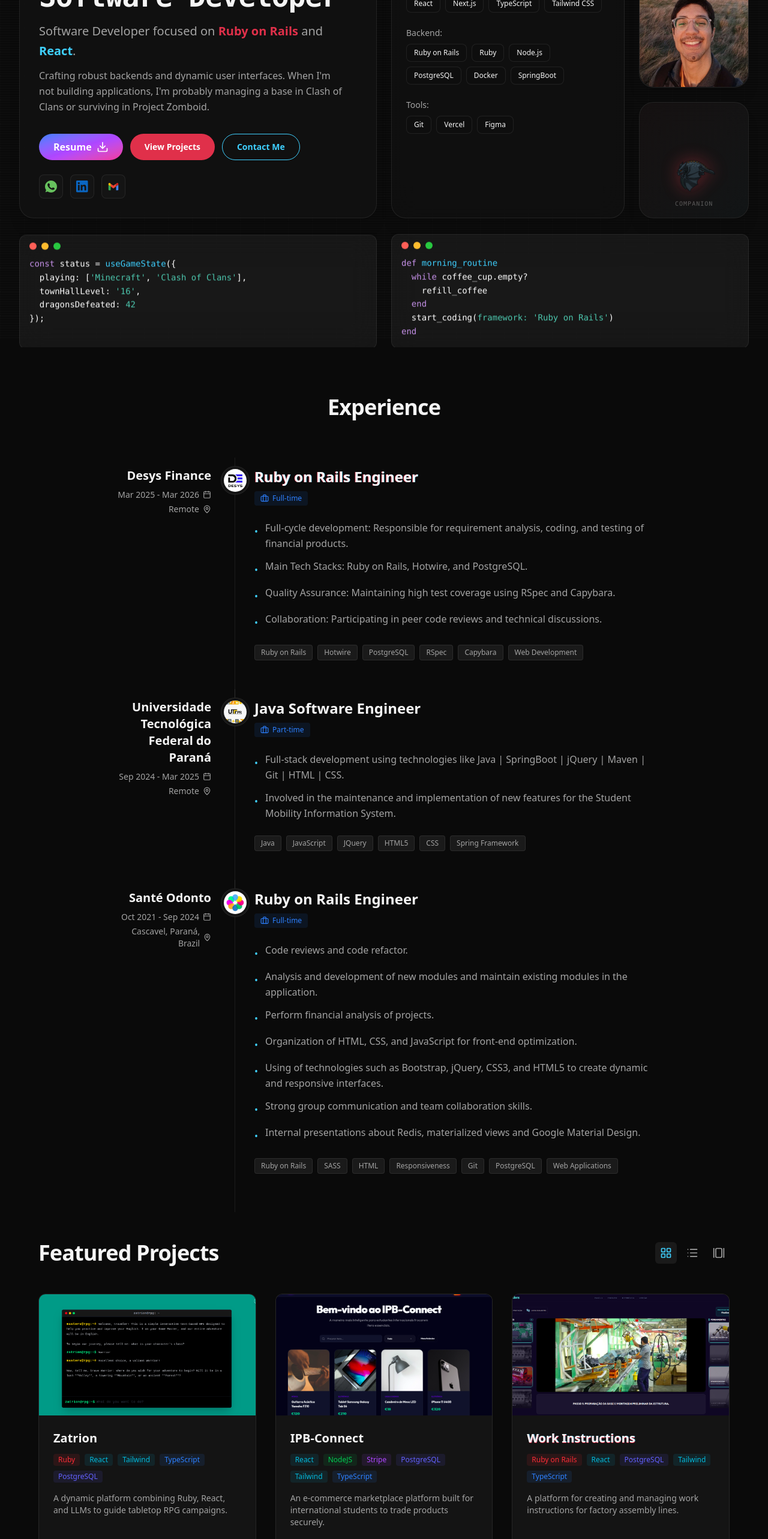
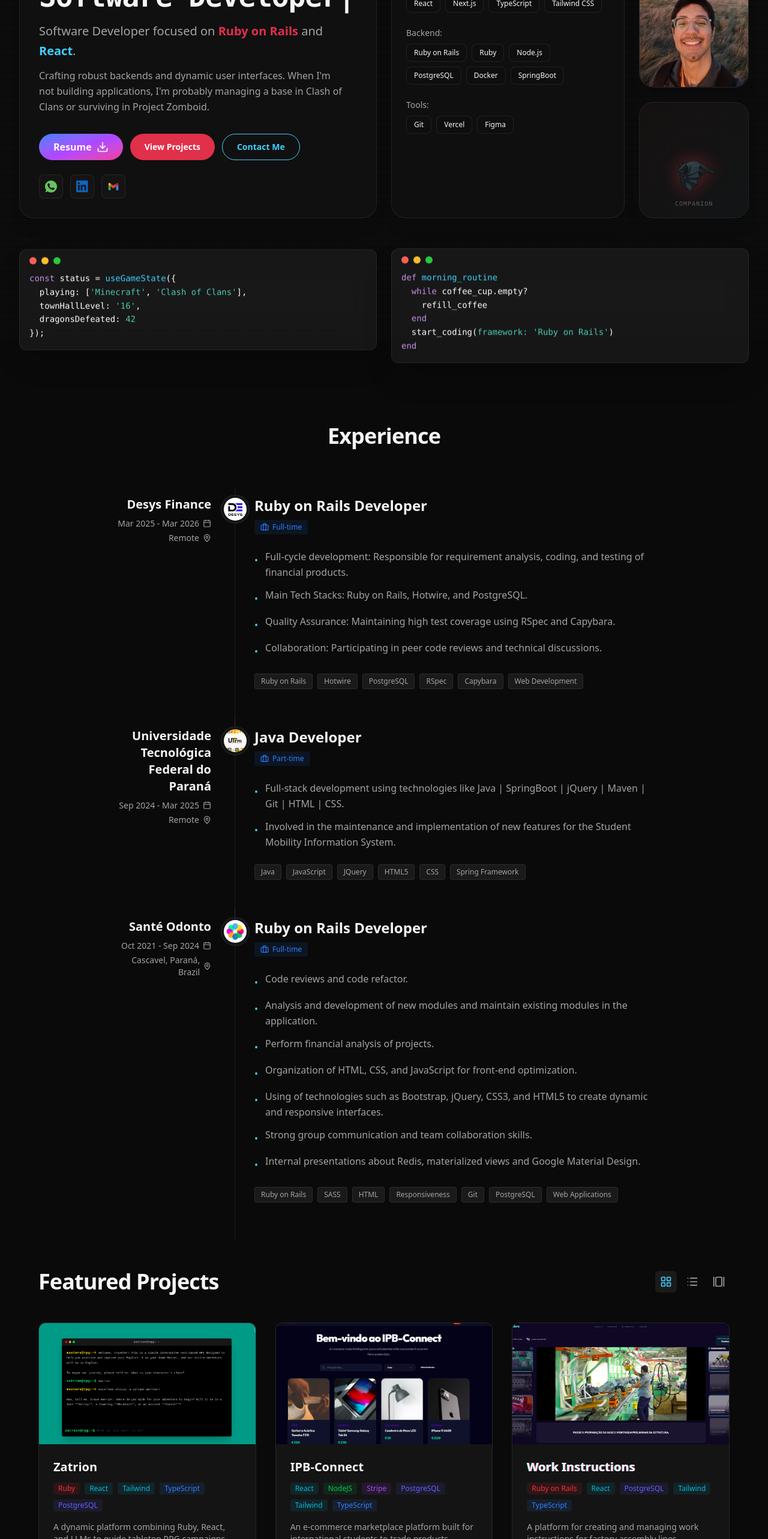
Before and after one commit to horus018/Portfolio, a Next.js app: page / in a window 1280 px wide. Shown: the part 234-2800 px from the top of the page at 60% size. Built offline with nearby package versions, Linux system fonts and the light colour scheme.

Commit message:
style: remove intro animation and refine card designs
Removed the CoC intro animation and simplified the presentation of links inside project and training cards. Also includes minor content updates.

```diff
--- a/src/app/page.tsx
+++ b/src/app/page.tsx
@@ -5,7 +5,6 @@ import { Hero } from "@/components/sections/Hero";
 import { ProjectGrid } from "@/components/sections/ProjectGrid";
 import { TrainingGrid } from "@/components/sections/TrainingGrid";
 import { Footer } from "@/components/sections/Footer";
-import { CoCIntroAnimation } from "@/components/decorations/CoCIntroAnimation";
 import { ThemeTransitionDragon } from "@/components/effects/ThemeTransitionDragon";
 import { CircuitBackground } from "@/components/effects/CircuitBackground";
 import { ExperienceGrid } from "@/components/sections/ExperienceGrid";
@@ -18,7 +17,6 @@ export default function Page() {
     <>
       <CircuitBackground />
       <ThemeTransitionDragon />
-      <CoCIntroAnimation />
       <Nav />
       <main className="flex-1 flex flex-col items-center w-full max-w-7xl mx-auto px-6 lg:px-8">
         <ScrollReveal delay={0.2} className="w-full">
--- a/src/components/ProjectCard.tsx
+++ b/src/components/ProjectCard.tsx
@@ -18,8 +18,12 @@ export function ProjectCard({ project, isList = false }: ProjectCardProps) {
   const title = typeof project.title === 'string' ? project.title : project.title[language]
 
   return (
-    <div className={cn(
-      "group flex overflow-hidden rounded-xl border border-border-subtle bg-surface transition-all hover:-translate-y-1 hover:shadow-2xl h-full",
+    <a
+      href={project.githubUrl}
+      target="_blank"
+      rel="noopener noreferrer"
+      className={cn(
+      "group flex overflow-hidden rounded-xl border border-border-subtle bg-surface transition-all hover:-translate-y-1 hover:shadow-2xl h-full cursor-pointer",
       isList ? "flex-col md:flex-row" : "flex-col"
     )}>
       <div className={cn(
@@ -37,7 +41,7 @@ export function ProjectCard({ project, isList = false }: ProjectCardProps) {
       <div className="flex flex-1 flex-col p-6">
         <div className="mb-4 flex flex-col items-start gap-3">
           <GlitchText randomGlitch>
-            <h3 className="text-xl font-bold text-text-primary">{title}</h3>
+            <h3 className="text-xl font-bold text-text-primary group-hover:text-accent-cyan transition-colors">{title}</h3>
           </GlitchText>
           <div className="flex flex-wrap gap-2">
             {project.tags.map((tag) => (
@@ -50,19 +54,10 @@ export function ProjectCard({ project, isList = false }: ProjectCardProps) {
             ))}
           </div>
         </div>
-        <p className="mb-6 flex-1 text-sm text-text-secondary line-clamp-3">
+        <p className="flex-1 text-sm text-text-secondary line-clamp-3">
           {description}
         </p>
-        <a
-          href={project.githubUrl}
-          target="_blank"
-          rel="noopener noreferrer"
-          className="inline-flex items-center gap-2 font-mono text-sm font-medium text-text-secondary transition-colors hover:text-accent-cyan leading-none"
-        >
-          <Code2 className="h-4 w-4 shrink-0 mb-[1px]" />
-          <span className="mt-[1px]">{t("Projects.github").replace("<> ", "")}</span>
-        </a>
       </div>
-    </div>
+    </a>
   )
 }
--- a/src/components/decorations/CoCIntroAnimation.tsx
+++ /dev/null
@@ -1,34 +0,0 @@
-"use client";
-import { useEffect, useState } from "react";
-import Image from "next/image";
-import { useReducedMotion } from "framer-motion";
-export function CoCIntroAnimation() {
-  const [show, setShow] = useState(false);
-  const prefersReducedMotion = useReducedMotion();
-  useEffect(() => {
-    if (prefersReducedMotion) return;
-    const hasSeen = sessionStorage.getItem("coc_intro_seen");
-    if (!hasSeen) {
-      sessionStorage.setItem("coc_intro_seen", "1");
-      setShow(true);
-      const timer = setTimeout(() => {
-        setShow(false);
-      }, 5000);
-      return () => clearTimeout(timer);
-    }
-  }, [prefersReducedMotion]);
-  if (!show) return null;
-  return (
-    <div className="fixed bottom-0 left-0 right-0 h-[120px] z-50 pointer-events-none overflow-hidden transition-opacity duration-1000 ease-out flex justify-center items-end">
-      {}
-      <Image
-        src="/Clash Of Clans Pixel GIF by Clash.gif"
-        alt="Clash of Clans Intro"
-        width={200}
-        height={120}
-        unoptimized
-        className="object-contain"
-      />
-    </div>
-  );
-}
--- a/src/components/sections/Hero.tsx
+++ b/src/components/sections/Hero.tsx
@@ -61,15 +61,18 @@ export function Hero() {
   }, [])
   const isBurning = caraxesState === 'burning'
   const burningClasses = "fire-burn-out"
-  const illuminatedClasses = "shadow-[0_0_60px_rgba(255,69,0,0.4)] border-orange-500/50 blur-[1px] brightness-110 saturate-150 transition-all duration-1000 ease-out"
-  const blast1 = `${illuminatedClasses} translate-x-[20vw] -translate-y-[10vh] rotate-[15deg] scale-90`
-  const blast2 = `${illuminatedClasses} translate-x-[35vw] translate-y-[5vh] rotate-[25deg] scale-110`
-  const blast3 = `${illuminatedClasses} translate-x-[15vw] translate-y-[15vh] -rotate-[15deg] scale-95`
-  const blast4 = `${illuminatedClasses} translate-x-[45vw] -translate-y-[5vh] rotate-[5deg] scale-105`
+
+  // Removed heavy filters for mobile, kept for desktop, separated transform classes
+  const illuminatedBase = "shadow-[0_0_60px_rgba(255,69,0,0.4)] border-orange-500/50 md:blur-[1px] md:brightness-110 md:saturate-150"
+
+  const blast1 = isBurning ? `${illuminatedBase} translate-x-[20vw] -translate-y-[10vh] rotate-[15deg] scale-90` : "translate-x-0 translate-y-0 rotate-0 scale-100"
+  const blast2 = isBurning ? `${illuminatedBase} translate-x-[35vw] translate-y-[5vh] rotate-[25deg] scale-110` : "translate-x-0 translate-y-0 rotate-0 scale-100"
+  const blast3 = isBurning ? `${illuminatedBase} translate-x-[15vw] translate-y-[15vh] -rotate-[15deg] scale-95` : "translate-x-0 translate-y-0 rotate-0 scale-100"
+  const blast4 = isBurning ? `${illuminatedBase} translate-x-[45vw] -translate-y-[5vh] rotate-[5deg] scale-105` : "translate-x-0 translate-y-0 rotate-0 scale-100"
   return (
     <section id="about" className="relative mx-auto w-full pb-8 pt-24 lg:pt-28">
       <div className="grid grid-cols-1 md:grid-cols-4 lg:grid-cols-6 gap-4 lg:gap-6 auto-rows-auto w-full">
-        <BentoCard className={`min-w-0 col-span-1 md:col-span-4 lg:col-span-3 lg:row-span-2 flex flex-col justify-between space-y-8 relative z-20 transition-opacity duration-500 ease-in-out ${isBurning ? burningClasses : 'opacity-100'}`}>
+        <BentoCard className={`min-w-0 col-span-1 md:col-span-4 lg:col-span-3 lg:row-span-2 flex flex-col justify-between space-y-8 relative z-20 transition-all duration-1000 ease-out ${isBurning ? burningClasses : 'opacity-100'}`}>
           <FireEffect isActive={isBurning} />
           <div className="space-y-6">
             <div className="flex items-center justify-between">
@@ -145,7 +148,7 @@ export function Hero() {
             </div>
           </div>
         </BentoCard>
-        <BentoCard className={`min-w-0 col-span-1 md:col-span-2 lg:col-span-2 lg:row-span-2 flex flex-col relative z-20 ${isBurning ? blast1 : 'transition-all duration-1000 ease-out'}`} noPadding>
+        <BentoCard className={`min-w-0 col-span-1 md:col-span-2 lg:col-span-2 lg:row-span-2 flex flex-col relative z-20 transition-all duration-1000 ease-out ${blast1}`} noPadding>
           <div className="p-6 pb-2 flex items-baseline gap-2">
             <h2 className="text-2xl sm:text-3xl font-extrabold tracking-tight font-mono glitch-hover">DAILY</h2>
             <p className="text-xl sm:text-2xl font-bold text-text-secondary">STACK.</p>
@@ -156,19 +159,19 @@ export function Hero() {
             <TechCategory title="Tools" skills={['Git', 'Vercel', 'Figma']} />
           </div>
         </BentoCard>
-        <BentoCard className={`min-w-0 col-span-1 md:col-span-1 lg:col-span-1 relative min-h-[200px] md:min-h-[200px] group z-20 ${isBurning ? blast2 : 'transition-all duration-1000 ease-out'}`} noPadding>
+        <BentoCard className={`min-w-0 col-span-1 md:col-span-1 lg:col-span-1 relative min-h-[200px] md:min-h-[200px] group z-20 transition-all duration-1000 ease-out ${blast2}`} noPadding>
           <div className="absolute inset-0 overflow-hidden rounded-3xl">
             <Image
               src="/profile.jpg"
               alt="Lucas Rubira"
               fill
-              className="object-cover group-hover:scale-105 group-hover:rotate-1 transition-all duration-500 ease-out"
+              className="object-cover object-[center_60%] md:object-center group-hover:scale-105 group-hover:rotate-1 transition-all duration-500 ease-out"
               sizes="(max-width: 1024px) 100vw, 33vw"
               priority
             />
           </div>
         </BentoCard>
-        <BentoCard className={`hidden md:flex min-w-0 col-span-1 lg:col-span-1 flex-col items-center justify-center bg-surface-hover/30 min-h-[200px] md:min-h-0 relative group overflow-hidden z-20 ${isBurning ? blast3 : 'transition-all duration-1000 ease-out'}`} noPadding>
+        <BentoCard className={`hidden md:flex min-w-0 col-span-1 lg:col-span-1 flex-col items-center justify-center bg-surface-hover/30 min-h-[200px] md:min-h-0 relative group overflow-hidden z-20 transition-all duration-1000 ease-out ${blast3}`} noPadding>
           <div className="absolute inset-0 bg-gradient-to-br from-accent-red/5 to-accent-cyan/5 opacity-50"></div>
           <Image
             src="/dragon.gif"
@@ -180,10 +183,10 @@ export function Hero() {
           />
           <p className="absolute bottom-4 text-[10px] font-mono text-text-secondary tracking-widest opacity-50 uppercase">Companion</p>
         </BentoCard>
-        <div className={`min-w-0 overflow-hidden col-span-1 md:col-span-2 lg:col-span-3 min-h-[160px] w-full relative z-20 transition-opacity duration-500 ease-in-out ${isBurning ? burningClasses : 'opacity-100'}`}>
+        <div className={`min-w-0 col-span-1 md:col-span-2 lg:col-span-3 min-h-[160px] w-full relative z-20 transition-opacity duration-500 py-6 ease-in-out ${isBurning ? burningClasses : 'opacity-100'}`}>
           <FireEffect isActive={isBurning} />
           <FloatingCodeSnippet
-            className="w-full h-full"
+            className="w-full"
             delay={0}
             code={
               <>
@@ -196,9 +199,9 @@ export function Hero() {
             }
           />
         </div>
-        <div className={`min-w-0 overflow-hidden col-span-1 md:col-span-2 lg:col-span-3 min-h-[160px] w-full relative z-20 ${isBurning ? blast4 : 'transition-all duration-1000 ease-out'}`}>
+        <div className={`min-w-0 col-span-1 md:col-span-2 lg:col-span-3 min-h-[160px] w-full relative z-20 transition-all duration-1000 py-6 ease-out ${blast4}`}>
           <FloatingCodeSnippet
-            className="w-full h-full"
+            className="w-full"
             delay={0.4}
             code={
               <>
--- a/src/components/sections/Nav.tsx
+++ b/src/components/sections/Nav.tsx
@@ -11,11 +11,11 @@ export function Nav() {
     <nav className="fixed top-0 z-50 w-full border-b border-border-subtle bg-background/80 backdrop-blur-md transition-colors">
       <div className="mx-auto flex h-16 max-w-7xl items-center justify-between px-4 sm:px-6 lg:px-8">
         <GlitchText>
-          <a href="#" className="flex items-center space-x-1 font-bold text-xl tracking-tight cursor-pointer">
+          <span className="flex items-center space-x-1 font-bold text-xl tracking-tight">
             <span className="text-text-primary">Lucas</span>
             <span className="text-accent-red">Rubira</span>
             <Diamond className="h-4 w-4 ml-0.5 text-accent-red fill-accent-red" />
-          </a>
+          </span>
         </GlitchText>
         <div className="hidden md:flex items-center space-x-8 text-sm font-medium">
           <GlitchText>
--- a/src/components/ui/ThemeToggle.tsx
+++ b/src/components/ui/ThemeToggle.tsx
@@ -41,8 +41,10 @@ export function ThemeToggle() {
           setShowCaraxes(false)
           setShowFireGradient(false)
           setTheme("light")
-          window.dispatchEvent(new CustomEvent('caraxes-transition', { detail: { state: 'restore' } }))
-          setIsTransitioning(false)
+          setTimeout(() => {
+            window.dispatchEvent(new CustomEvent('caraxes-transition', { detail: { state: 'restore' } }))
+            setIsTransitioning(false)
+          }, 50)
           setTimeout(() => {
             document.body.style.overflow = ''
           }, 2000)
@@ -85,7 +87,7 @@ export function ThemeToggle() {
             alt="Caraxes Transition"
             fill
             unoptimized
-            className="object-cover mix-blend-multiply"
+            className="object-cover object-[20%_70%] md:object-center mix-blend-multiply"
           />
         </div>,
         document.body
--- a/src/data/experiences.ts
+++ b/src/data/experiences.ts
@@ -14,8 +14,8 @@ export const experiences: Experience[] = [
   {
     id: "exp-6",
     title: {
-      en: "Ruby on Rails Engineer",
-      pt: "Engenheiro Ruby on Rails"
+      en: "Ruby on Rails Developer",
+      pt: "Desenvolvedor Ruby on Rails"
     },
     company: "Desys Finance",
     type: {
@@ -50,8 +50,8 @@ export const experiences: Experience[] = [
   {
     id: "exp-5",
     title: {
-      en: "Java Software Engineer",
-      pt: "Engenheiro de Software Java"
+      en: "Java Developer",
+      pt: "Desenvolvedor Java"
     },
     company: "Universidade Tecnológica Federal do Paraná",
     type: {
@@ -82,8 +82,8 @@ export const experiences: Experience[] = [
   {
     id: "exp-4",
     title: {
-      en: "Ruby on Rails Engineer",
-      pt: "Engenheiro Ruby on Rails"
+      en: "Ruby on Rails Developer",
+      pt: "Desenvolvedor Ruby on Rails"
     },
     company: "Santé Odonto",
     type: {
--- a/src/data/socials.ts
+++ b/src/data/socials.ts
@@ -30,8 +30,8 @@ export const socials: SocialLink[] = [
   {
     id: 'resume',
     url: {
-      en: 'https://drive.google.com/file/d/1NsTCGboYwQtoEbDw0hf_1pswDMApd7cA/view?usp=sharing',
-      pt: 'https://drive.google.com/file/d/1wYRHDk2NOMKVgOJArpVj4HSHbVvlyRne/view?usp=sharing'
+      en: 'https://drive.google.com/file/d/14dpoYu1hNTpR6Oqik1pX44hWJYiMN-GR/view?usp=sharing',
+      pt: 'https://drive.google.com/file/d/1IXJheW29FIXO0yXVQHmRZi9zqOwLVKAo/view?usp=sharing'
     },
     label: 'Resume/CV',
     icon: CvIcon
--- a/src/messages/en.json
+++ b/src/messages/en.json
@@ -28,6 +28,6 @@
     "view": "View Presentation"
   },
   "Footer": {
-    "builtWith": "Built with"
+    "builtWith": "Built with love"
   }
 }
--- a/src/messages/pt.json
+++ b/src/messages/pt.json
@@ -28,6 +28,6 @@
     "view": "Ver Apresentação"
   },
   "Footer": {
-    "builtWith": "Feito com"
+    "builtWith": "Feito com amor"
   }
 }
```
Also changed, not shown: src/components/TrainingCard.tsx (+9 -14 lines).
